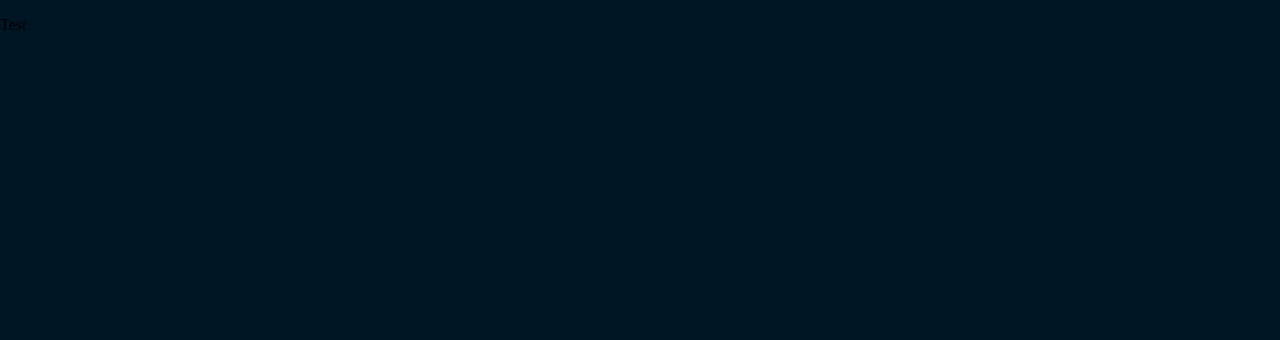
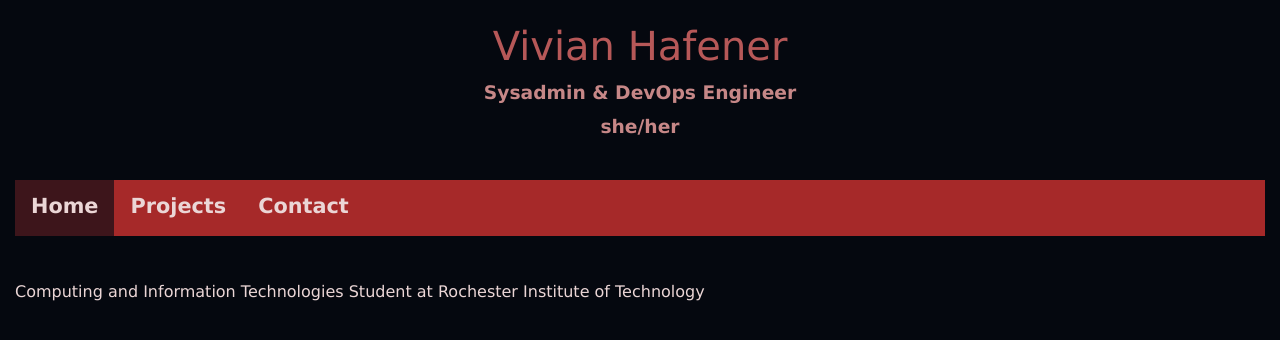
Before and after one commit to vivian-hafener/personal-site, a PHP site: page / in a window 1280 px wide. Before the commit the part shown is almost empty. Shown: the top 340 px of the page. Run offline with PHP 8.4, Linux system fonts and the light colour scheme.

Commit message:
Started work on index.html and css setup

```diff
--- a/index.html
+++ b/index.html
@@ -3,10 +3,35 @@
     <meta charset="UTF-8"/>
     <meta name="viewport" content="width=device-width, initial-scale=1.0">
     <head>
-        <title>Vivian Hafener</title>
-        <link rel="stylesheet" type="text/css" href="styles/style.css"/>
+        <title>Vivian Hafener - Portfolio</title>
+        <link rel="stylesheet" type="text/css" href="style.css"/>
     </head>
     <main>
-        <p>Test</p>
+        <div class="row">
+            <div class="col-12">
+                <h1>Vivian Hafener</h1>
+                <h3>Sysadmin & DevOps Engineer</h3>
+                <h3>she/her</h3>
+
+            </div>
+        </div>
+        <div class="row">
+            <div class="col-12">
+                <nav>
+                    <ul class="nav-ul">
+                        <li class="nav-li"><a class="nav-a" href="index.html" style="background-color: #3D151B;"><h4>Home</h4></a> </li>
+                        <li class="nav-li"><a class="nav-a" href="projects.html"><h4>Projects</h4></a> </li>
+                        <li class="nav-li"><a class="nav-a" href="contact.html"><h4>Contact</h4></a> </li>
+                    </ul>
+                </nav>
+            </div>
+        </div>
+        <body>
+            <div class="row">
+                <div class="col-12">
+                    <p>Computing and Information Technologies Student at Rochester Institute of Technology</p>
+                </div>
+            </div>
+        </body>
     </main>
 </html>
--- a/style.css
+++ b/style.css
@@ -1,7 +1,7 @@
 /* =========== Nav bar =========== */
 * {
     box-sizing: border-box;
-    /*background-color: #001524; */
+    background-color: #05080F;
 } /* I need to change this if I want to be able to set individual background colors for elements */
 
 [class*="col-"] {
@@ -10,7 +10,7 @@
 }
 
 body {
-    background-color: #001524;
+    background-color: #030408;
     margin: 0;
     padding: 0;
 }
@@ -33,11 +33,14 @@ body {
     margin: 0;
     padding: 0;
     overflow: hidden;
-    background-color: #15616D;
+    background-color: #A62929;
+    height: 3.5em;
+    text-align: center;
 }
 .nav-li {
     float: left;
-    background-color: #15616D;
+    background-color: #A62929;
+    height: 3.5em;
 }
 
 .row::after {
@@ -45,3 +48,56 @@ body {
     clear:both;
     display: table;
 }
+
+.nav-li .nav-a {
+    display: block;
+    color: white;
+    text-align: center;
+    padding: 14px 16px;
+    text-decoration: none;
+    background-color: #A62929;
+    height: 3.5em;
+}
+.nav-li .nav-a:hover:not(.active) {
+    background-color: #932525;
+    height: 3.5em;
+}
+
+.active {
+    background-color: #FFFFFF;
+}
+nav ul h3 {
+    color: #FFFFFF;
+    padding: 0;
+    margin: 7.75px;
+    font-size: 1.7em;
+    background-color: #A62929;
+}
+h3 {
+    text-align: center;
+    color: #C68787;
+    margin: 0.7em;
+}
+
+h4 {
+    background: none;
+    margin: 0em;
+    padding: 0em;
+    font-size: 1.3em;
+    color: #EBD6D6;
+}
+
+h1 {
+    color: #B65858;
+    text-align: center;
+    font-weight:lighter;
+    font-size: 2.5em;
+    margin: 0.2em;
+}
+p {
+    color: #EBD6D6;
+}
+
+p, h1, h2, h3, h4, h5 {
+    font-family:'Lucida Sans', 'Lucida Sans Regular', 'Lucida Grande', 'Lucida Sans Unicode', Geneva, Verdana, sans-serif;
+}
```
